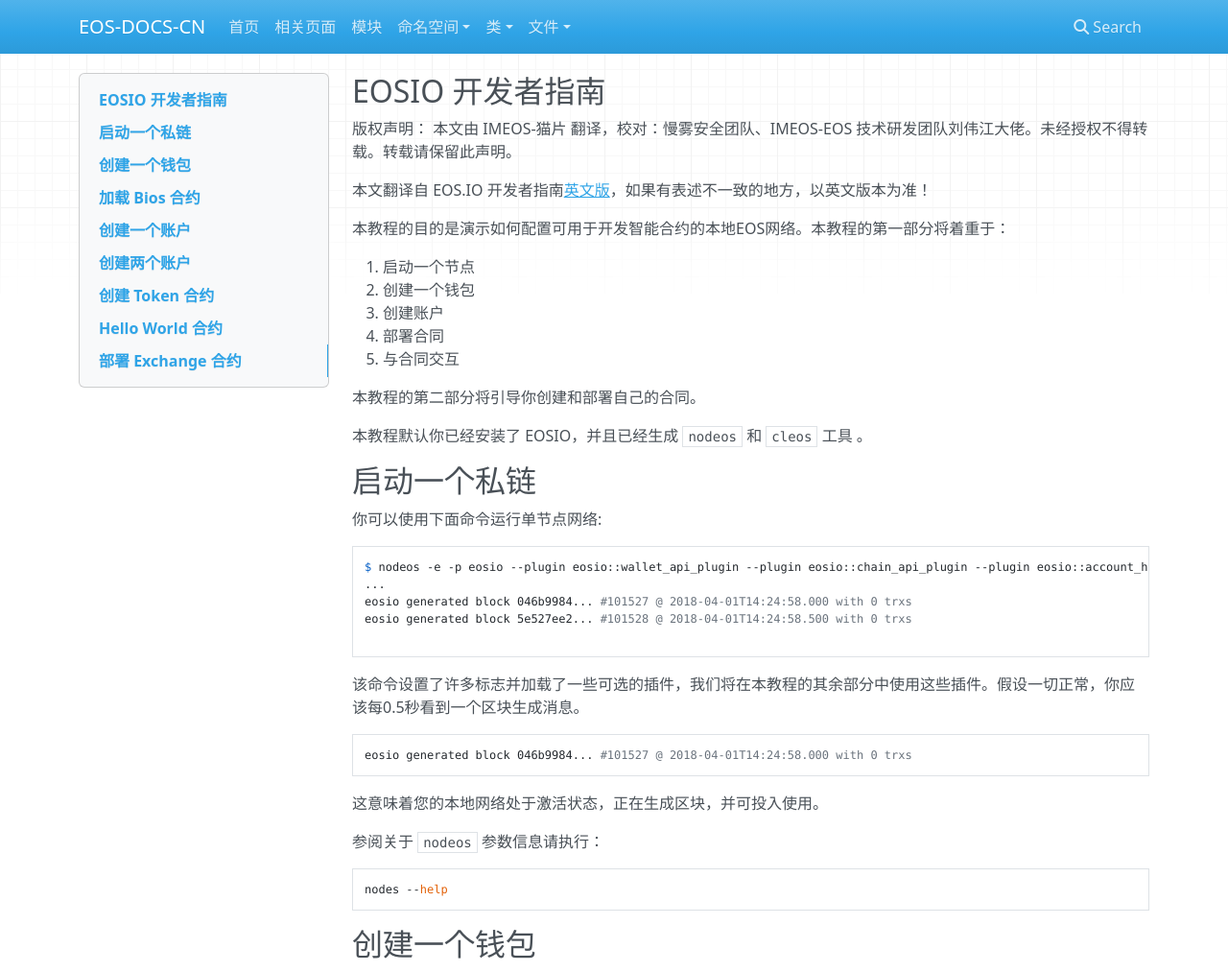
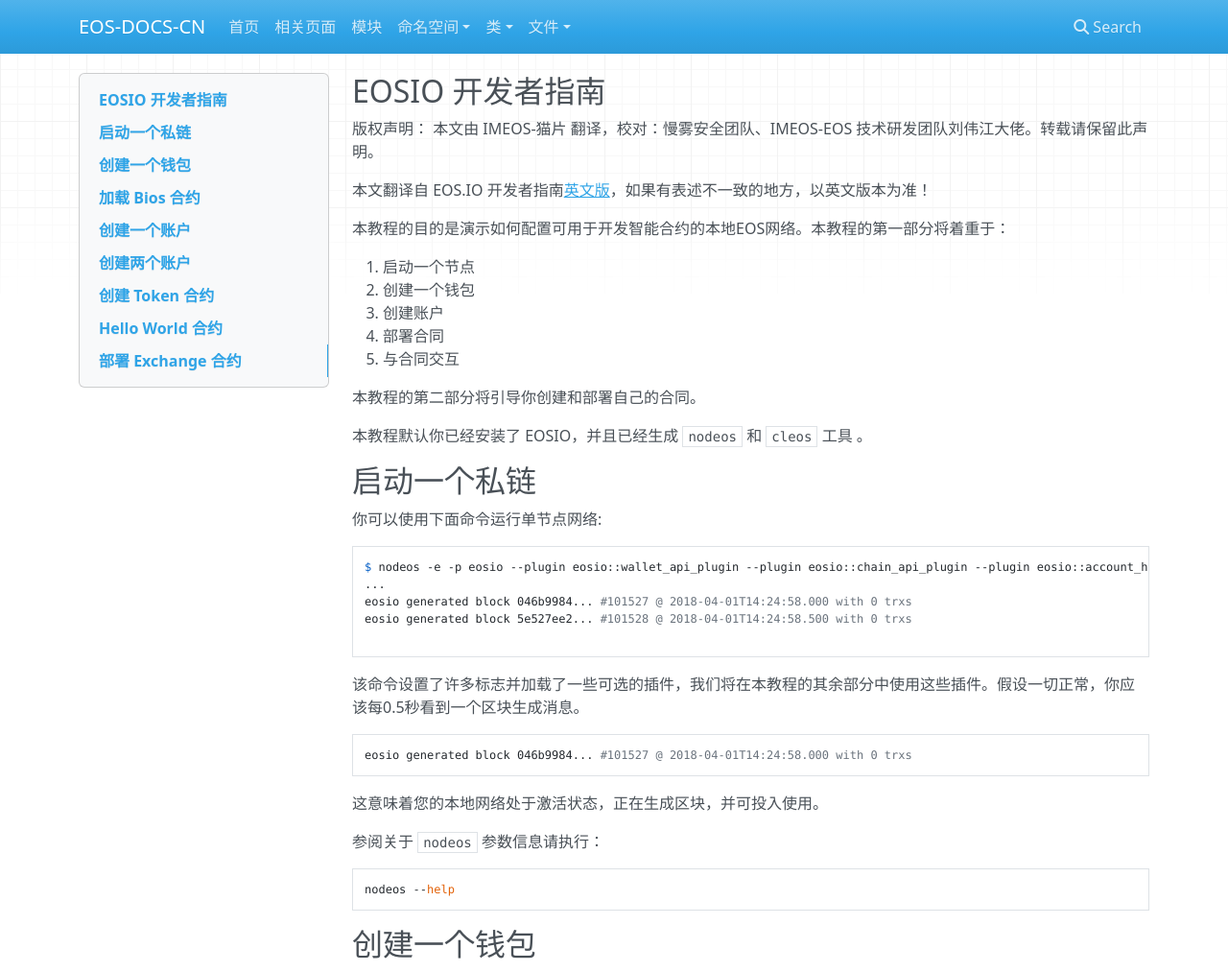
Before and after one commit to eostea/eos-docs-cn, an MkDocs documentation site: the page built from docs/TUTORIAL.md, in a window 1280 px wide and 1400 px high. Shown: the top 1013 px of the window at 96% size. Built offline with MkDocs 1.6.1, drawn with Linux system fonts in a browser that asks for light colours; nearby versions of some CDN libraries; old or Windows-style settings are respelled for this version of MkDocs.

Commit message:
EOS 开发者指南中文版

````diff
--- a/docs/TUTORIAL.md
+++ b/docs/TUTORIAL.md
@@ -1,7 +1,7 @@
 ## EOSIO 开发者指南
 
 版权声明：
-本文由 IMEOS-猫片 翻译，校对：慢雾安全团队、IMEOS-EOS 技术研发团队刘伟江大佬。未经授权不得转载。转载请保留此声明。
+本文由 IMEOS-猫片 翻译，校对：慢雾安全团队、IMEOS-EOS 技术研发团队刘伟江大佬。转载请保留此声明。
 
 
 
@@ -45,7 +45,7 @@ eosio generated block 046b9984... #101527 @ 2018-04-01T14:24:58.000 with 0 trxs
 参阅关于 `nodeos` 参数信息请执行：
 
 ```
-nodes --help
+nodeos --help
 ```
 
 ## 创建一个钱包
````
